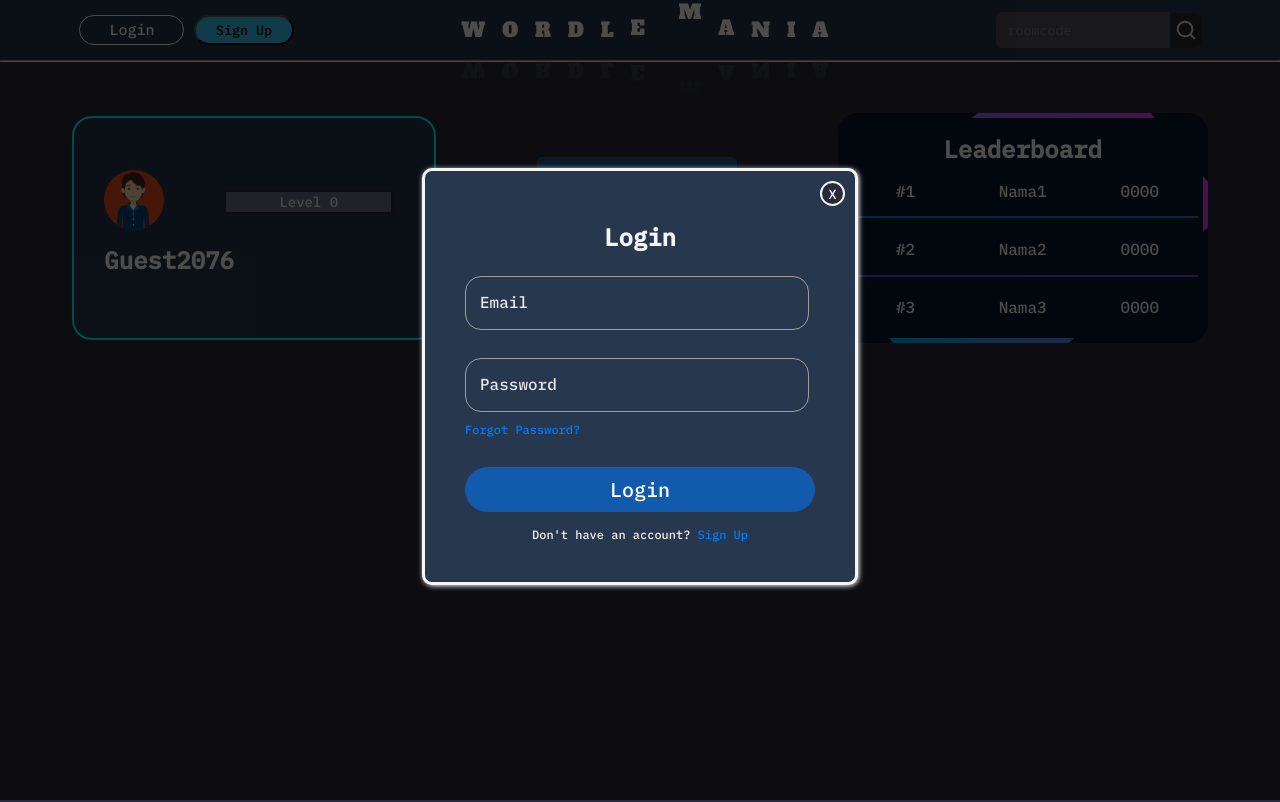
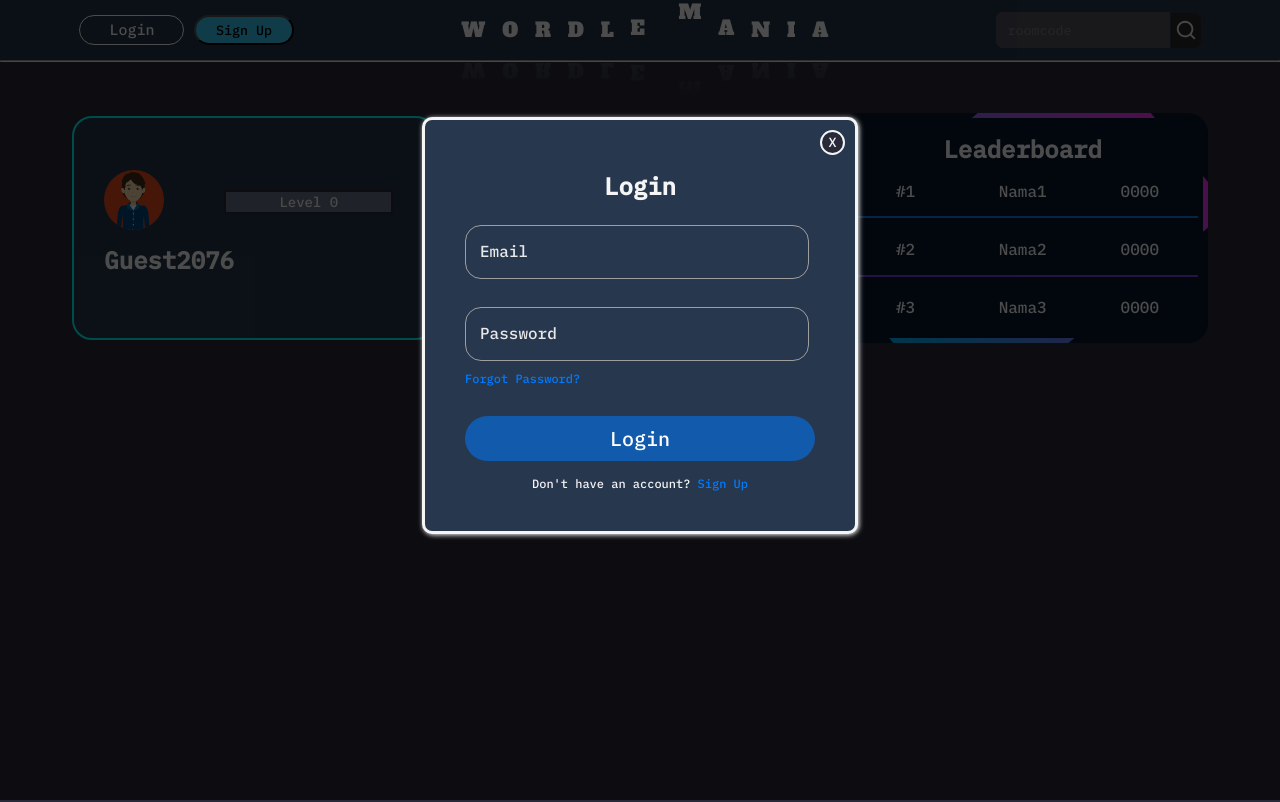
Before and after one commit to JohanJianta/WordleMania, a plain HTML site: page Home.html in a window 1280 px wide. Both pictures are taken after a click on the button "Login". Drawn offline with nearby package versions, Linux system fonts and the light colour scheme; no server answers.

Commit message:
Update styleLogin.css

```diff
--- a/css/styleLogin.css
+++ b/css/styleLogin.css
@@ -313,7 +313,7 @@ body a {
     border-radius: 10px;
     padding: 20px 40px 40px;
     margin: auto;
-    margin-top: -2.5%;
+    margin-top: -6.5%;
     min-width: 250px;
     max-width: 350px;
     width: 40%;
```
